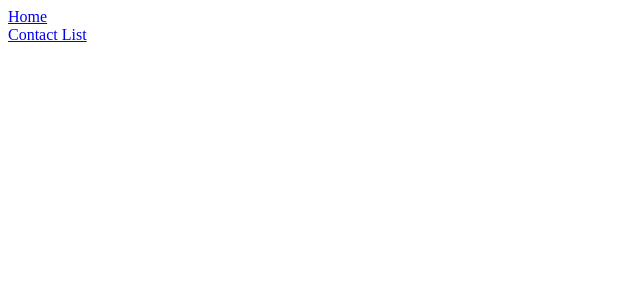
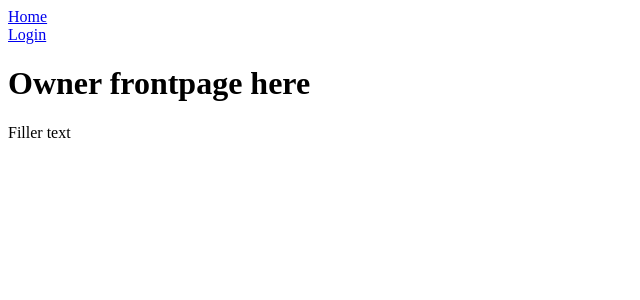
Before and after one commit to hsniemi/Woltora, a React (Create React App) app in the folder woltora/: page /Owner in a window 1280 px wide. Before the commit this address had no page. Shown: the top 300 px of the page, without its empty margins (0-640 px from the left). Built offline with nearby package versions, Linux system fonts and the light colour scheme.

Commit message:
Added some routes
Added routes for Home, Login and Owner(front page).

```diff
--- a/woltora/src/App.js
+++ b/woltora/src/App.js
@@ -1,6 +1,8 @@
 import { BrowserRouter, Routes, Route, Link } from 'react-router-dom';
 import './App.css';
 import Home from './Home';
+import Login from './Login';
+import Owner from './Owner';
 
 function App() {
   return (
@@ -8,10 +10,12 @@ function App() {
       <div>
         <div className="navbar">
           <Link to="/"><div>Home</div></Link>
-          <Link to="/contacts"><div>Contact List</div></Link>
+          <Link to="/Login"><div>Login</div></Link>
         </div>
         <Routes>
           <Route path="/" element={ <Home /> } />
+          <Route path="/Login" element={ <Login /> } />
+          <Route path="/Owner" element={ <Owner /> } />
         </Routes>
       </div>
     </BrowserRouter>
--- /dev/null
+++ b/woltora/src/Login.js
@@ -0,0 +1,12 @@
+import React from 'react'
+import { Link } from 'react-router-dom'
+
+export default function Login() {
+    return (
+      <div>
+        <h1>Login</h1>
+        <p>Filler text
+        </p>
+      </div>
+    )
+  }
--- /dev/null
+++ b/woltora/src/Owner.js
@@ -0,0 +1,12 @@
+import React from 'react'
+import { Link } from 'react-router-dom'
+
+export default function Owner() {
+    return (
+      <div>
+        <h1>Owner frontpage here</h1>
+        <p>Filler text
+        </p>
+      </div>
+    )
+  }
```
